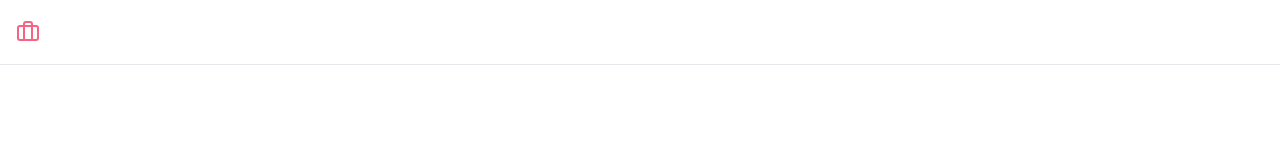
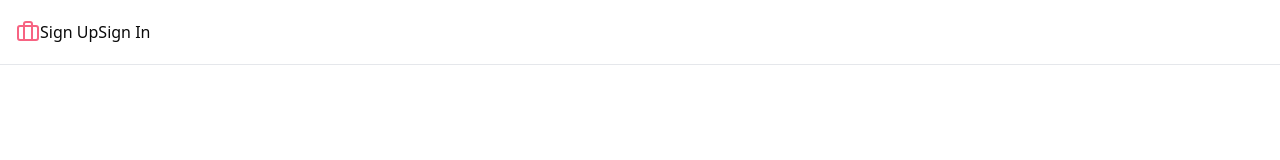
Before and after one commit to faaraxcabdulaahi/jop-application, a Next.js app: page / in a window 1280 px wide. Shown: the top 160 px of the page. Built offline with nearby package versions, Linux system fonts and the light colour scheme.

Commit message:
addsign in and sign up button

```diff
--- a/components/web/navbar.tsx
+++ b/components/web/navbar.tsx
@@ -12,7 +12,10 @@ const Navbar = () => {
         >
           <Briefcase />
         </Link>
-        <div></div>
+        <div>
+          <Link href="/signup">Sign Up</Link>
+          <Link href="/signin">Sign In</Link>
+        </div>
       </div>
     </nav>
   );
```
